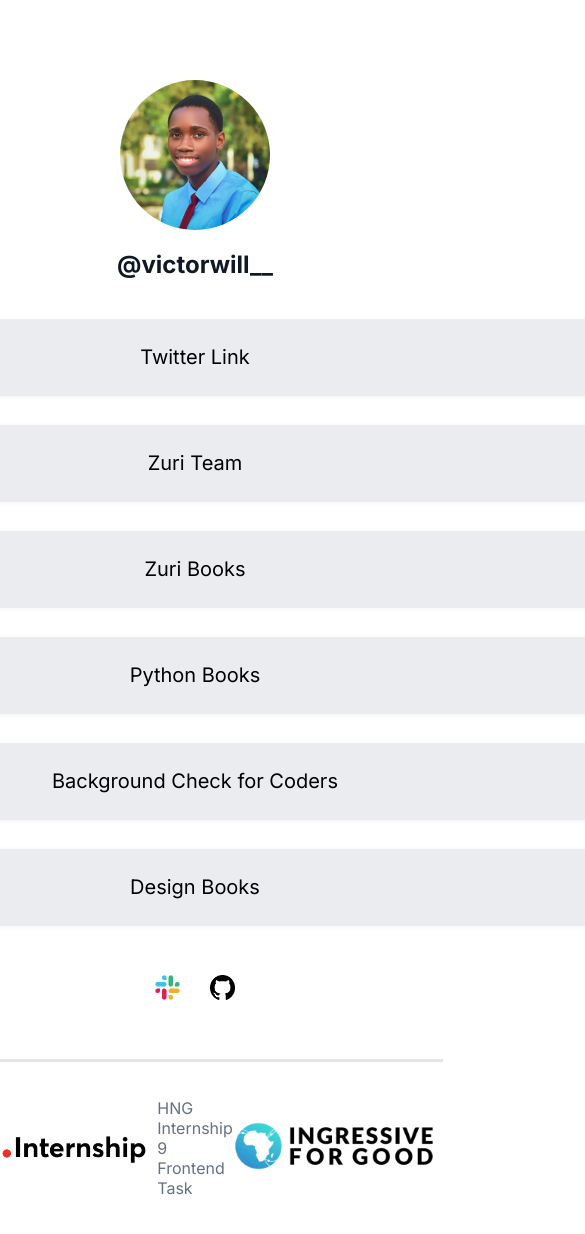
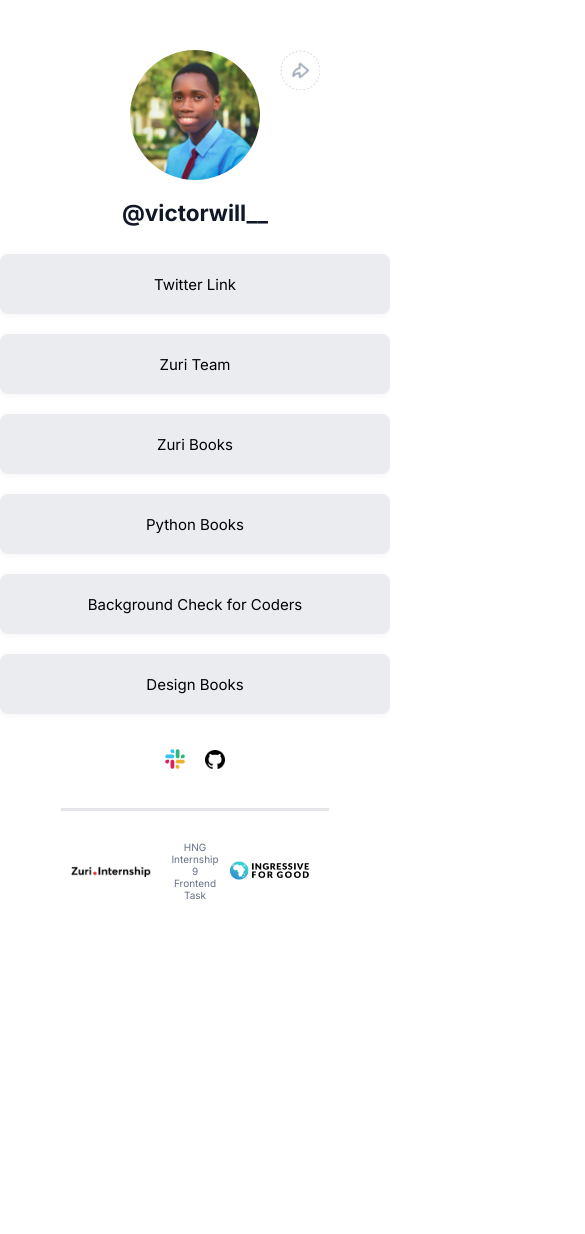
Before and after one commit to victorcodess/linktree-clone, a React (Create React App) app: page / in a window 390 px wide. Shown: the top 1234 px of the page, 585 px wide, since content can reach past the window. After the commit the page ends 936 px from the top, so only its background shows below. Built offline with nearby package versions, Linux system fonts and the light colour scheme.

Commit message:
made app responsive for mobile

```diff
--- a/src/App.css
+++ b/src/App.css
@@ -3,6 +3,7 @@
 body {
   font-family: 'Inter', sans-serif;
   color: #101828;
+  font-size: 18px;
 }
 
 .profile_section {
@@ -113,8 +114,55 @@ footer p {
   color: #667085;
 }
 
-@media screen and (min-width: 80rem) {
-  .container {
-    margin: 1em 2em;
+@media only screen and (max-width: 600px) {
+  body {
+    font-size: 15px;
   }
-}
+
+  .profile_section {
+    margin-top: 50px;
+    margin-bottom: 10px;
+  }
+
+  #profile_img {
+    width: 130px;
+  }
+
+  #share_btn {
+    right: 70px;
+    top: 50px;
+  }
+
+  .card {
+    border: none;
+    width: 390px;
+    height: 40px;
+    padding: 10px 0;
+    margin-bottom: 20px;
+    font-size: 15px;
+  }
+
+  .social_links {
+    margin-top: 15px;
+    margin-bottom: 30px;
+  }
+
+  .social_links a img {
+    width: 20px;
+    padding: 0  10px;
+  }
+
+  .footer_section {
+    margin: 5px 100px 5px;
+    padding: 20px 0;
+    width: 1500px;
+    border-top: 3px solid #6670852e;
+    font-size: 10px;
+    text-align: center;
+  }
+
+  footer a img {
+    width: 80px;
+    margin: 0 10px;
+  }
+  }
```
